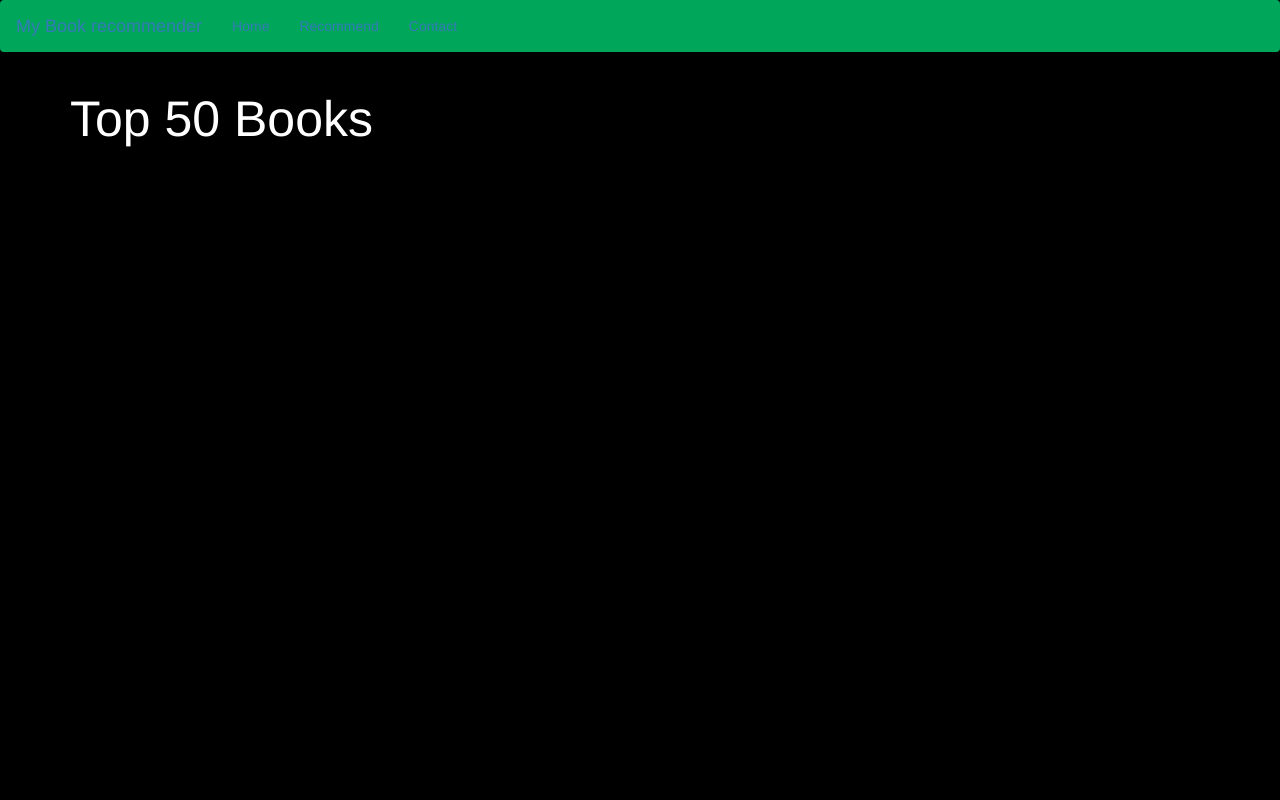
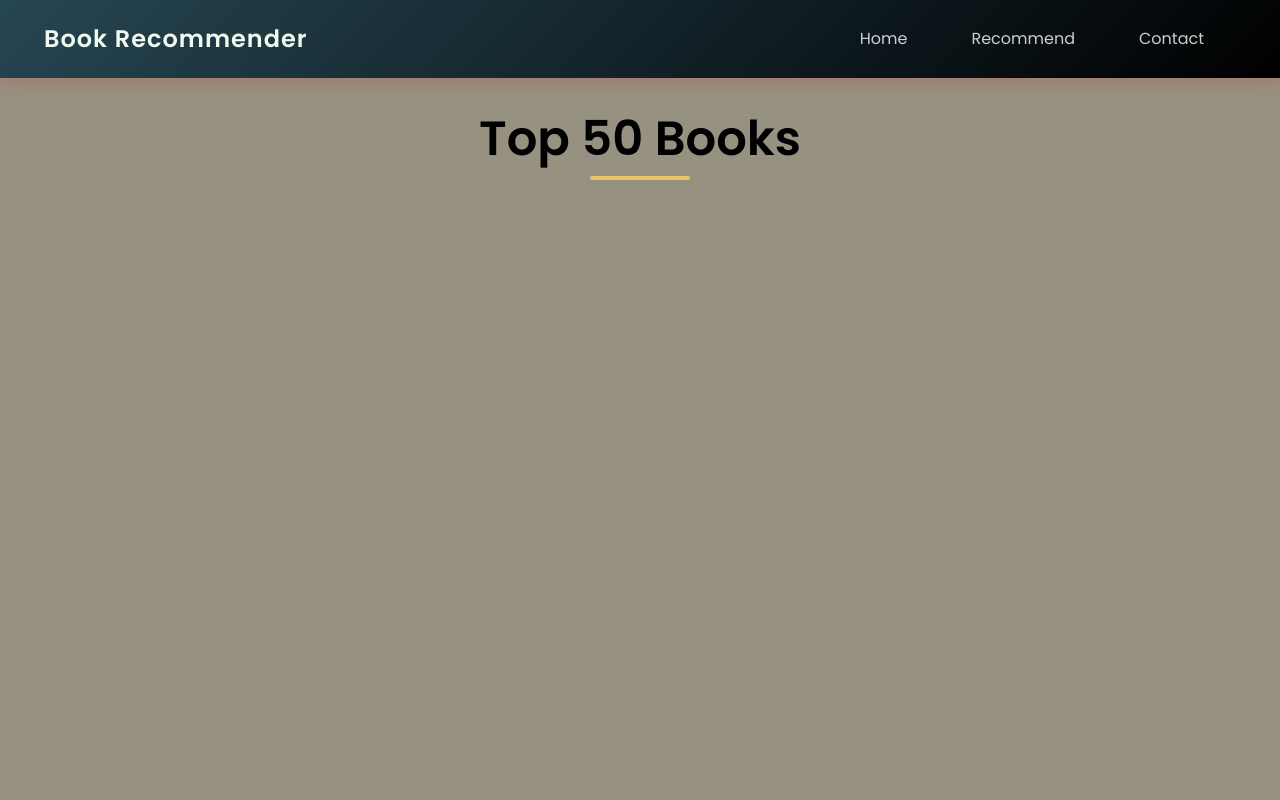
Before and after one commit to anjha1/Book-Recommendation-System, a Flask app: page / in a window 1280 px wide. Run offline with Flask 3, Linux system fonts and the light colour scheme; parts of the project's set-up code (start-up, migrations or seed data) failed here and were passed over.

Commit message:
Update index.html

```diff
--- a/templates/index.html
+++ b/templates/index.html
@@ -3,48 +3,229 @@
 <head>
     <meta charset="UTF-8">
     <title>Book Recommender System</title>
-    <!-- Latest compiled and minified CSS -->
-<link rel="stylesheet" href="https://cdn.jsdelivr.net/npm/bootstrap@3.3.7/dist/css/bootstrap.min.css" integrity="sha384-BVYiiSIFeK1dGmJRAkycuHAHRg32OmUcww7on3RYdg4Va+PmSTsz/K68vbdEjh4u" crossorigin="anonymous">
+    <!-- Bootstrap 5 -->
+    <link href="https://cdn.jsdelivr.net/npm/bootstrap@5.3.0/dist/css/bootstrap.min.css" rel="stylesheet">
+    <!-- Google Fonts -->
+    <link href="https://fonts.googleapis.com/css2?family=Poppins:wght@300;400;600&display=swap" rel="stylesheet">
+    <!-- Font Awesome -->
+    <link rel="stylesheet" href="https://cdnjs.cloudflare.com/ajax/libs/font-awesome/6.0.0/css/all.min.css">
 </head>
 <style>
-    .text-white{
-        color:white
+    :root {
+        --primary-color:rgb(0, 0, 0);
+        --secondary-color: #264653;
+        --accent-color: #e9c46a;
+        --text-color: #f1faee;
+    }
+
+    body {
+        background-color:rgba(58, 49, 18, 0.53);
+        color: var(--text-color);
+        font-family: 'Poppins', sans-serif;
+        min-height: 100vh;
+    }
+
+    .navbar {
+        background: linear-gradient(135deg, var(--secondary-color) 0%, var(--primary-color) 100%);
+        box-shadow: 0 4px 15px rgba(222, 24, 24, 0.2);
+        padding: 1rem 2rem;
+    }
+
+    .navbar-brand {
+        font-weight: 600;
+        font-size: 1.5rem;
+        color: var(--text-color) !important;
+        letter-spacing: 1px;
+    }
+
+    .nav-link {
+        color: rgba(255,255,255,0.8) !important;
+        margin: 0 1rem;
+        padding: 0.5rem 1rem !important;
+        transition: all 0.3s ease;
+        border-radius: 8px;
+    }
+
+    .nav-link:hover {
+        color: var(--text-color) !important;
+        background: rgba(238, 23, 23, 0.92);
+        transform: translateY(-2px);
+    }
+
+    .page-title {
+        font-size: 3rem;
+        font-weight: 600;
+        margin: 2rem 0;
+        text-align: center;
+        position: relative;
+        color: var(--primary-color);
+    }
+
+    .page-title:after {
+        content: '';
+        display: block;
+        width: 100px;
+        height: 4px;
+        background: var(--accent-color);
+        margin: 0.5rem auto;
+        border-radius: 2px;
+    }
+
+    .card {
+        background: rgba(251, 254, 255, 0.97);
+        border: none;
+        border-radius: 15px;
+        transition: all 0.3s cubic-bezier(0.4, 0, 0.2, 1);
+        backdrop-filter: blur(10px);
+        margin-bottom: 2rem;
+        min-height: 500px;
+    }
+
+    .card:hover {
+        transform: translateY(-10px);
+        box-shadow: 0 15px 30px rgba(202, 186, 47, 0.93);
+        background: rgb(234, 47, 9);
+    }
+
+    .card-img-top {
+        height: 300px;
+        object-fit: cover;
+        border-radius: 15px 15px 0 0;
+        padding: 1rem;
+    }
+
+    .card-body {
+        padding: 1.5rem;
+    }
+
+    .card-title {
+        font-size: 1.2rem;
+        font-weight: 600;
+        margin-bottom: 1rem;
+        color: var(--primary-color);
+    }
+
+    .card-text {
+        font-size: 0.9rem;
+        margin-bottom: 0.5rem;
+        opacity: 0.9;
+    }
+
+    .rating {
+        color: var(--accent-color);
+        font-weight: 600;
+    }
+
+    .votes {
+        color: var(--primary-color);
+    }
+
+    .loading-spinner {
+        display: none;
+        position: fixed;
+        top: 50%;
+        left: 50%;
+        transform: translate(-50%, -50%);
+        z-index: 999;
+    }
+
+    @media (max-width: 768px) {
+        .page-title {
+            font-size: 2rem;
+        }
+
+        .card {
+            margin-bottom: 1.5rem;
+        }
+
+        .nav-link {
+            margin: 0 0.5rem;
+            padding: 0.5rem !important;
+        }
+    }
+
+    /* Animation */
+    @keyframes fadeIn {
+        from { opacity: 0; transform: translateY(20px); }
+        to { opacity: 1; transform: translateY(0); }
+    }
+
+    .card {
+        animation: fadeIn 0.6s ease forwards;
+        opacity: 0;
+    }
+
+    .card:nth-child(odd) { animation-delay: 0.1s; }
+    .card:nth-child(even) { animation-delay: 0.2s; }
+
+    /* Scrollbar Styling */
+    ::-webkit-scrollbar {
+        width: 8px;
+    }
+
+    ::-webkit-scrollbar-track {
+        background: var(--secondary-color);
+    }
+
+    ::-webkit-scrollbar-thumb {
+        background: var(--primary-color);
+        border-radius: 4px;
     }
 </style>
-<body style="background-color:black">
-
-    <nav class="navbar" style="background-color:#00a65a">
-        <a class="navbar-brand">My Book recommender</a>
-        <ul class="nav navbar-nav">
-            <li><a href="/">Home</a></li>
-            <li><a href="/recommend">Recommend</a></li>
-            <li><a href="https://anjha1.github.io/portfolio-Home/">Contact</a></li>
-        </ul>
+<body>
+    <nav class="navbar navbar-expand-lg">
+        <div class="container-fluid">
+            <a class="navbar-brand">Book Recommender</a>
+            <button class="navbar-toggler" type="button" data-bs-toggle="collapse" data-bs-target="#navbarNav">
+                <span class="navbar-toggler-icon"></span>
+            </button>
+            <div class="collapse navbar-collapse" id="navbarNav">
+                <ul class="navbar-nav ms-auto">
+                    <li class="nav-item">
+                        <a class="nav-link" href="/">Home</a>
+                    </li>
+                    <li class="nav-item">
+                        <a class="nav-link" href="/recommend">Recommend</a>
+                    </li>
+                    <li class="nav-item">
+                        <a class="nav-link" href="https://anjha1.github.io/portfolio-Home/">Contact</a>
+                    </li>
+                </ul>
+            </div>
+        </div>
     </nav>
 
     <div class="container">
+        <h1 class="page-title">Top 50 Books</h1>
         <div class="row">
-            <div class="col-md-12">
-                <h1 class="text-white" style="font-size:50px">Top 50 Books</h1>
-            </div>
-
             {% for i in range(book_name|length) %}
-                <div class="col-md-3" style="margin-top:50px">
+                <div class="col-lg-3 col-md-4 col-sm-6 mb-4">
                     <div class="card">
+                        <img src="{{ image[i] }}" class="card-img-top" alt="{{ book_name[i] }}">
                         <div class="card-body">
-                            <img class="card-img-top" src="{{ image[i] }}">
-                            <p class="text-white">{{ book_name[i] }}</p>
-                            <h4 class="text-white">{{ author[i] }}</h4>
-                            <h4 class="text-white">Votes - {{ votes[i] }}</h4>
-                            <h4 class="text-white">Rating - {{ rating[i] }}</h4>
+                            <h5 class="card-title">{{ book_name[i] }}</h5>
+                            <p class="card-text">{{ author[i] }}</p>
+                            <p class="card-text votes">
+                                <i class="fas fa-users"></i> {{ votes[i] }} votes
+                            </p>
+                            <p class="card-text rating">
+                                <i class="fas fa-star"></i> {{ rating[i] }} / 5
+                            </p>
                         </div>
                     </div>
                 </div>
             {% endfor %}
-
-
         </div>
     </div>
 
+    <!-- Loading Spinner -->
+    <div class="loading-spinner">
+        <div class="spinner-border text-primary" role="status">
+            <span class="visually-hidden">Loading...</span>
+        </div>
+    </div>
+
+    <!-- Bootstrap JS -->
+    <script src="https://cdn.jsdelivr.net/npm/bootstrap@5.3.0/dist/js/bootstrap.bundle.min.js"></script>
 </body>
 </html>
```
